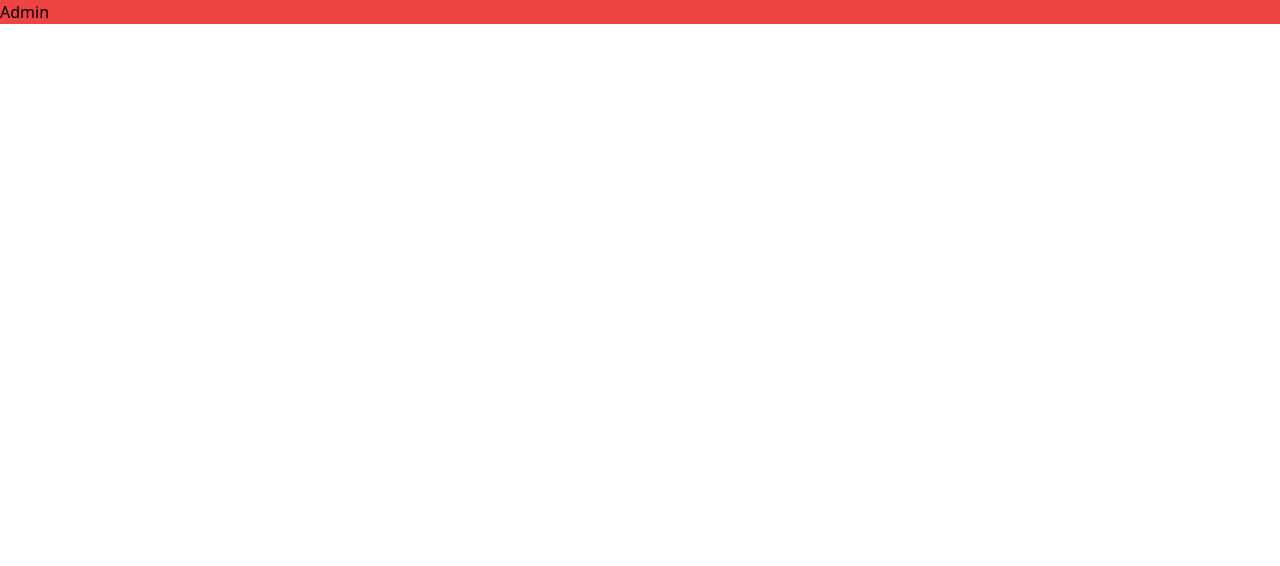
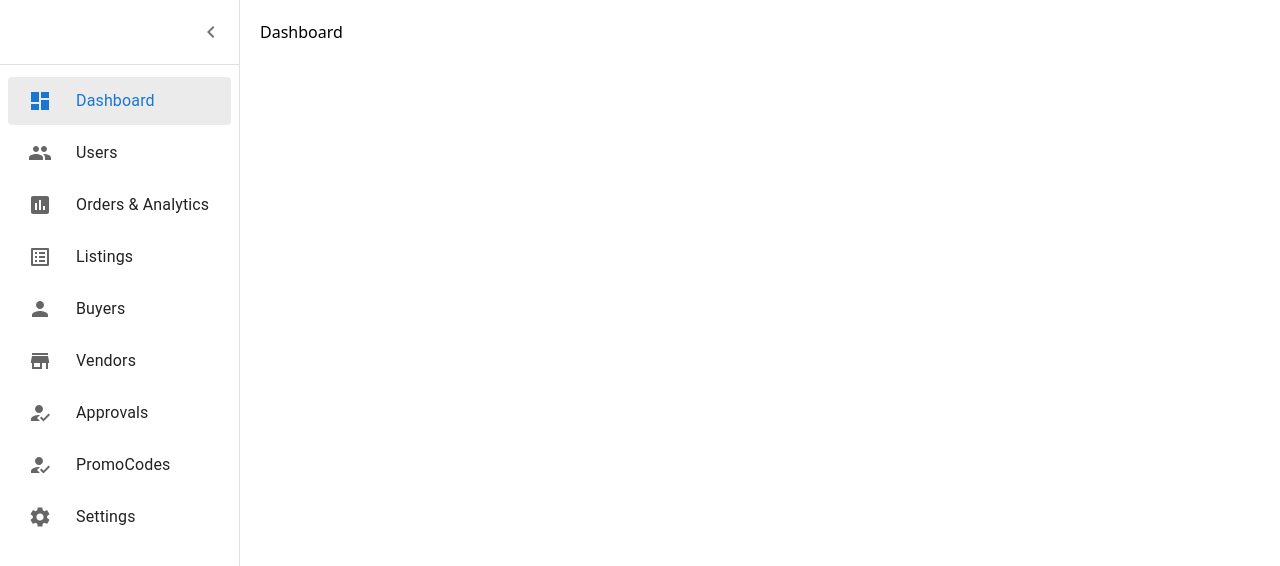
Before and after one commit to CK-Constructions/admin-ui, a React (Create React App) app: page / in a window 1280 px wide. Shown: the top 566 px of the page. Built offline with nearby package versions, Linux system fonts and the light colour scheme.

Commit message:
Base Sidebar Done, Common Navbar left to apply and color pallete still undecided

```diff
--- a/package.json
+++ b/package.json
@@ -5,6 +5,7 @@
   "dependencies": {
     "@emotion/react": "^11.14.0",
     "@emotion/styled": "^11.14.0",
+    "@mui/icons-material": "^6.4.8",
     "@mui/material": "^6.4.8",
     "@reduxjs/toolkit": "^2.6.1",
     "@tanstack/react-query": "^5.69.0",
@@ -21,6 +22,7 @@
     "react": "^19.0.0",
     "react-dom": "^19.0.0",
     "react-hot-toast": "^2.5.2",
+    "react-icons": "^5.5.0",
     "react-redux": "^9.2.0",
     "react-router": "^7.4.0",
     "react-router-dom": "^7.4.0",
--- /dev/null
+++ b/src/components/Dashboard.tsx
@@ -0,0 +1,11 @@
+import React from "react";
+
+const Dashboard = () => {
+    return (
+        <div>
+            <div>Dashboard</div>
+        </div>
+    );
+};
+
+export default Dashboard;
--- /dev/null
+++ b/src/components/common/Sidebar.tsx
@@ -0,0 +1,180 @@
+import React, { useState } from "react";
+import { Link, useLocation } from "react-router-dom";
+import {
+    Box,
+    Divider,
+    Drawer,
+    IconButton,
+    List,
+    ListItem,
+    ListItemButton,
+    ListItemIcon,
+    ListItemText,
+    styled,
+    Theme,
+    Toolbar,
+    useTheme,
+} from "@mui/material";
+import {
+    ChevronLeft as ChevronLeftIcon,
+    ChevronRight as ChevronRightIcon,
+    Dashboard as DashboardIcon,
+    People as PeopleIcon,
+    ShoppingCart as ShoppingCartIcon,
+    Settings as SettingsIcon,
+    Assessment as AssessmentIcon,
+    ListAlt as ListAltIcon,
+    Person as PersonIcon,
+    Store as StoreIcon,
+    HowToReg as ApprovalIcon,
+} from "@mui/icons-material";
+
+// Define the type for sidebar items
+interface SidebarItem {
+    text: string;
+    icon: React.ReactNode;
+    path: string;
+}
+
+const drawerWidth = 240;
+
+const Sidebar: React.FC = () => {
+    const theme = useTheme();
+    const location = useLocation();
+    const [open, setOpen] = useState(true);
+
+    const handleDrawerToggle = () => {
+        setOpen(!open);
+    };
+
+    const sidebarItems: SidebarItem[] = [
+        { text: "Dashboard", icon: <DashboardIcon />, path: "/" },
+        { text: "Users", icon: <PeopleIcon />, path: "/users" },
+        {
+            text: "Orders & Analytics",
+            icon: <AssessmentIcon />, // Analytics icon
+            path: "/orders-analytics",
+        },
+        {
+            text: "Listings",
+            icon: <ListAltIcon />, // List icon
+            path: "/listings",
+        },
+        {
+            text: "Buyers",
+            icon: <PersonIcon />, // Single person icon
+            path: "/buyers",
+        },
+        {
+            text: "Vendors",
+            icon: <StoreIcon />, // Store/shop icon
+            path: "/sellers",
+        },
+        {
+            text: "Approvals",
+            icon: <ApprovalIcon />, // Checkmark/approval icon
+            path: "/approvals",
+        },
+        {
+            text: "PromoCodes",
+            icon: <ApprovalIcon />, // Checkmark/approval icon
+            path: "/promo-codes",
+        },
+        {
+            text: "Settings",
+            icon: <SettingsIcon />,
+            path: "/settings",
+        },
+    ];
+
+    return (
+        <Box sx={{ display: "flex" }}>
+            <Drawer
+                variant="permanent"
+                open={open}
+                sx={{
+                    width: open ? drawerWidth : theme.spacing(7),
+                    flexShrink: 0,
+                    whiteSpace: "nowrap",
+                    boxSizing: "border-box",
+                    "& .MuiDrawer-paper": {
+                        width: open ? drawerWidth : theme.spacing(7),
+                        transition: theme.transitions.create("width", {
+                            easing: theme.transitions.easing.sharp,
+                            duration: theme.transitions.duration.enteringScreen,
+                        }),
+                        overflowX: "hidden",
+                        backgroundColor: theme.palette.background.default,
+                    },
+                }}
+            >
+                <Toolbar
+                    sx={{
+                        display: "flex",
+                        alignItems: "center",
+                        justifyContent: "flex-end",
+                        px: [1],
+                    }}
+                >
+                    <IconButton onClick={handleDrawerToggle}>{open ? <ChevronLeftIcon /> : <ChevronRightIcon />}</IconButton>
+                </Toolbar>
+                <Divider />
+                <List>
+                    {sidebarItems.map((item) => (
+                        <ListItem
+                            key={item.text}
+                            disablePadding
+                            sx={{
+                                display: "block",
+                                "& .MuiListItemButton-root": {
+                                    minHeight: 48,
+                                    justifyContent: open ? "initial" : "center",
+                                    px: 2.5,
+                                },
+                                "& .MuiListItemIcon-root": {
+                                    minWidth: 0,
+                                    mr: open ? 3 : "auto",
+                                    justifyContent: "center",
+                                },
+                            }}
+                        >
+                            <ListItemButton
+                                component={Link}
+                                to={item.path}
+                                selected={location.pathname === item.path}
+                                sx={{
+                                    "&.Mui-selected": {
+                                        backgroundColor: theme.palette.action.selected,
+                                        "&:hover": {
+                                            backgroundColor: theme.palette.action.selected,
+                                        },
+                                    },
+                                    borderRadius: 1,
+                                    mx: 1,
+                                    my: 0.5,
+                                }}
+                            >
+                                <ListItemIcon
+                                    sx={{
+                                        color: location.pathname === item.path ? theme.palette.primary.main : theme.palette.text.secondary,
+                                    }}
+                                >
+                                    {item.icon}
+                                </ListItemIcon>
+                                <ListItemText
+                                    primary={item.text}
+                                    sx={{
+                                        opacity: open ? 1 : 0,
+                                        color: location.pathname === item.path ? theme.palette.primary.main : theme.palette.text.primary,
+                                    }}
+                                />
+                            </ListItemButton>
+                        </ListItem>
+                    ))}
+                </List>
+            </Drawer>
+        </Box>
+    );
+};
+
+export default Sidebar;
--- /dev/null
+++ b/src/components/users/Users.tsx
@@ -0,0 +1,9 @@
+import React from "react";
+
+export const Users = () => {
+    return (
+        <div>
+            <div>Users</div>
+        </div>
+    );
+};
--- a/src/pages/Admin.tsx
+++ b/src/pages/Admin.tsx
@@ -1,9 +1,25 @@
 import React from "react";
+import Sidebar from "../components/common/Sidebar";
+import { Route, Routes } from "react-router";
+import Dashboard from "../components/Dashboard";
+import { Users } from "../components/users/Users";
 
 const Admin = () => {
     return (
-        <div className="bg-red-500">
-            <div>Admin</div>
+        <div className="flex items-center  w-full h-full">
+            <Sidebar />
+            <main className="p-5">
+                <Routes>
+                    <Route path="/" element={<Dashboard />} />
+                    <Route path="/users" element={<Users />} />
+                    {/* <Route path="/orders-analytics" element={<OrdersAnalyticsPage />} />
+                    <Route path="/listings" element={<ListingsPage />} />
+                    <Route path="/buyers" element={<BuyersPage />} />
+                    <Route path="/sellers" element={<SellersPage />} />
+                    <Route path="/approvals" element={<ApprovalsPage />} />
+                    <Route path="/settings" element={<SettingsPage />} /> */}
+                </Routes>
+            </main>
         </div>
     );
 };
```
Also changed, not shown: 2 other files (tests, documents, lock files or other folders).
